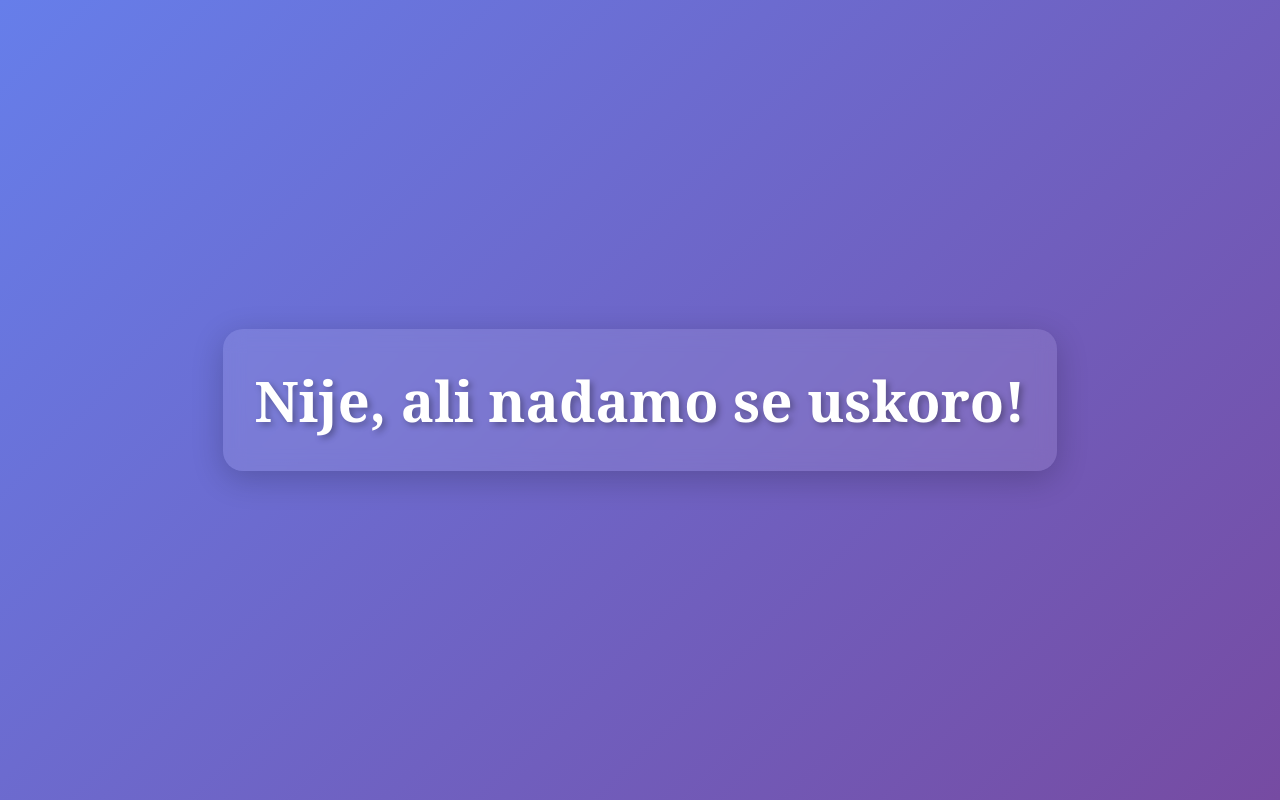
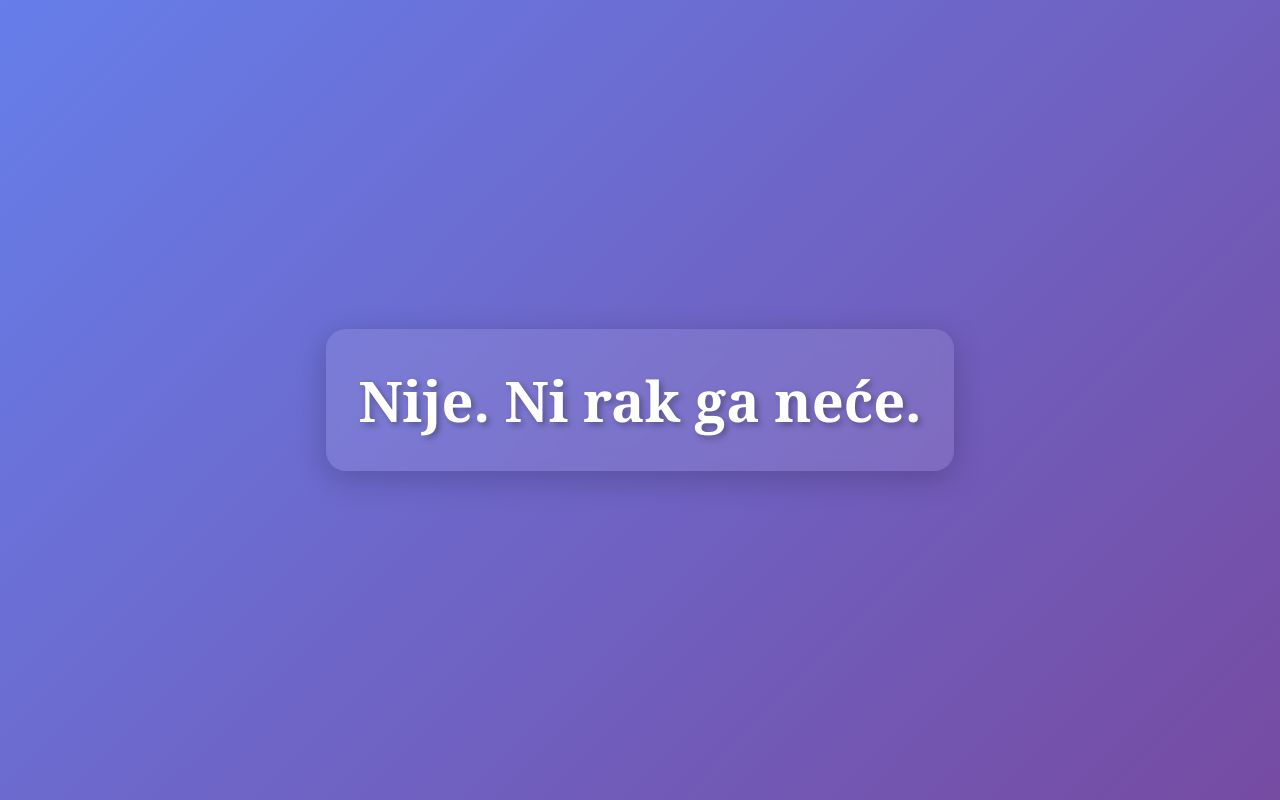
Before and after one commit to maleksandar/jelcrkoseselj, a plain HTML site: page index.html in a window 1280 px wide. Drawn offline with nearby package versions, Linux system fonts and the light colour scheme.

Commit message:
promena poruka

```diff
--- a/index.html
+++ b/index.html
@@ -90,18 +90,19 @@
   const mrtav = false;
 
   const pozitivniOdgovori = [
-    "Da, govno je mrtvo!",
-    "Da, umro je smrad!",
-    "Jeste, sa velikim zakašnjenjem!",
+    "Crk'o!",
   ];
 
   const negativniOdgovori = [
-    "Ne, govno je još živo!",
-    "Ne, ni rak ga neće!",
-    "Ne, ne... zagađuje javni prostor još uvek!",
-    "Nije još, crk'o dabogda!",
-    "Nije crk'o udbaš.",
-    "Nije, ali nadamo se uskoro!"
+    "Ne.",
+    "Nije.",
+    "Nije još.",
+    "Ni danas nije crk'o udbaš.",
+    "Nije, ali pratimo situaciju.",
+    "Nije još, 'usta ga jebem žvalava!",
+    "Nije. Džaba rifrešuješ stranicu.",
+    "Živ još uvek.",
+    "Nije. Ni rak ga neće."
   ];
 
   const odgovor = mrtav ? pozitivniOdgovori[Math.floor(Math.random() * pozitivniOdgovori.length)] : negativniOdgovori[Math.floor(Math.random() * negativniOdgovori.length)];
```
